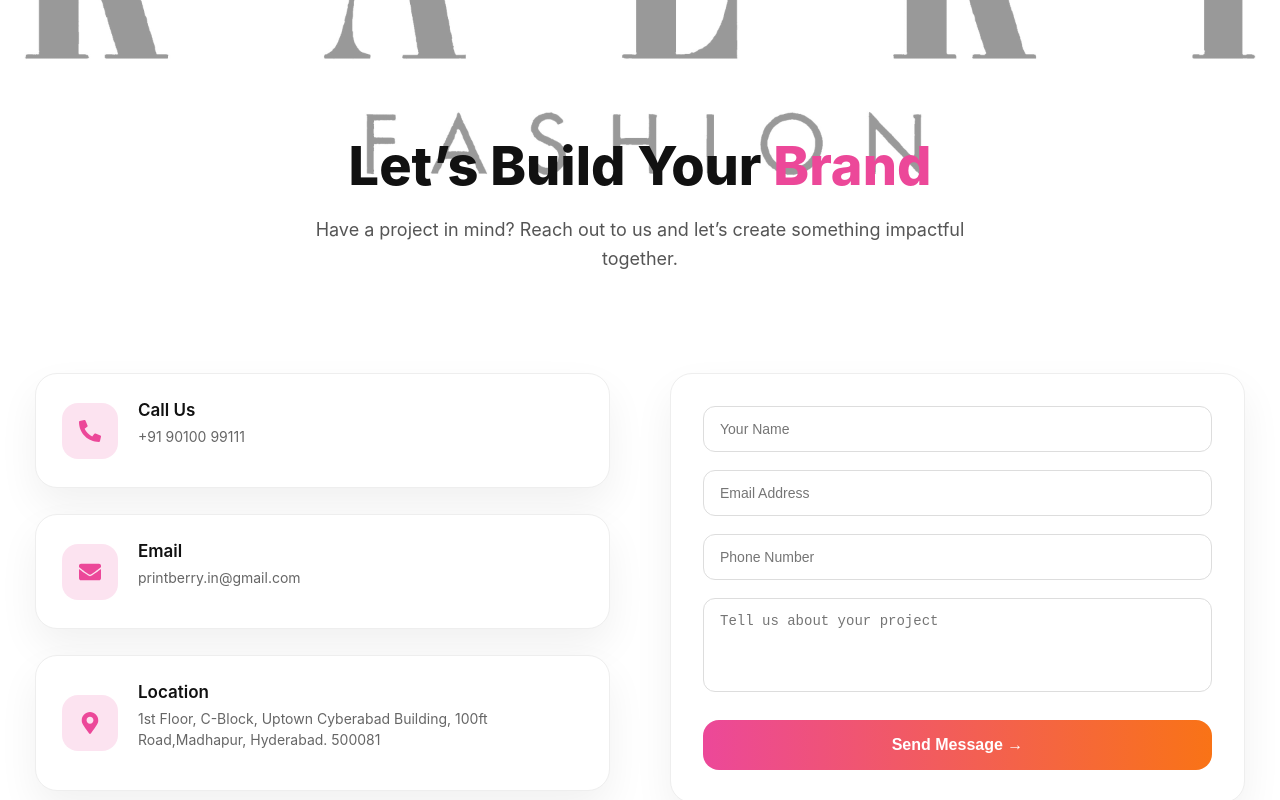
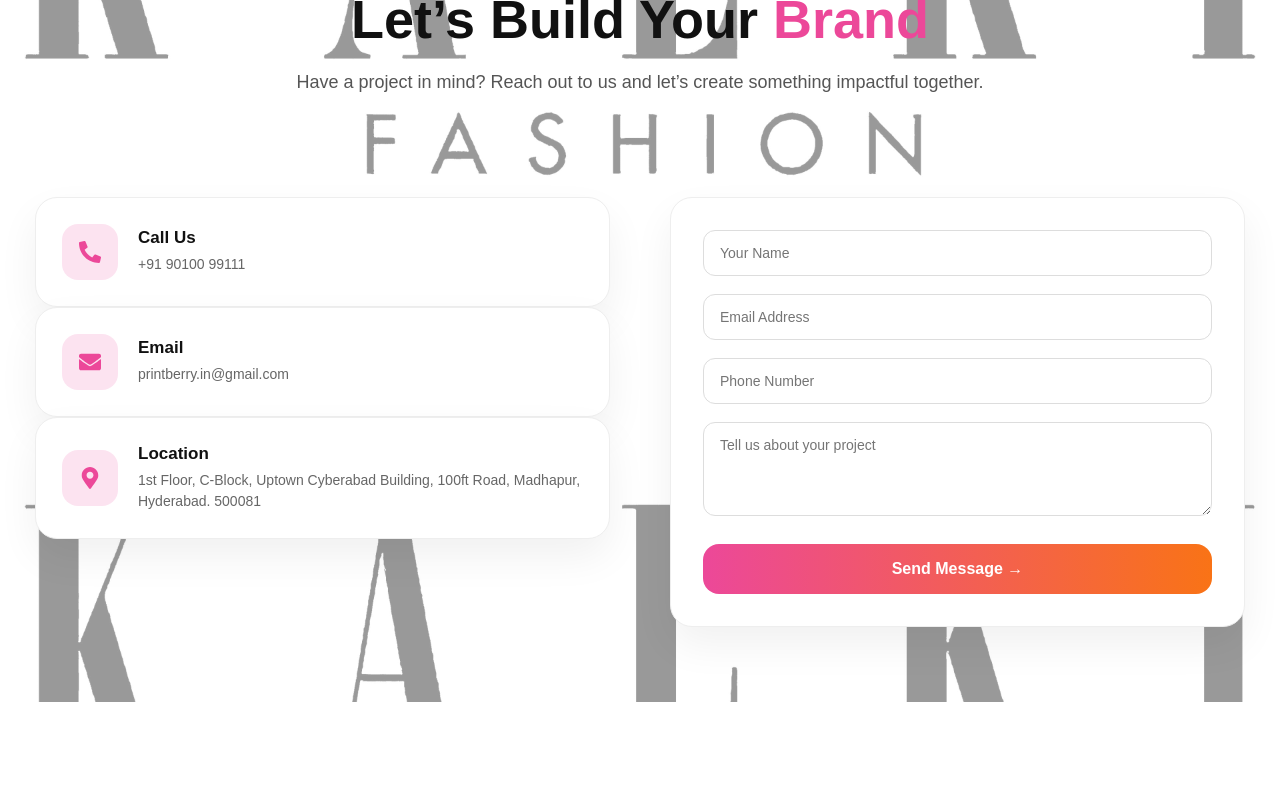
Before and after one commit to pathapatisneha2025-commits/Print-berry, a React (Create React App) app: page /contact in a window 1280 px wide. Shown: the part 480-1280 px from the top of the page. Built offline with nearby package versions, Linux system fonts and the light colour scheme.

Commit message:
changes made

```diff
--- a/src/components/Navbar.js
+++ b/src/components/Navbar.js
@@ -115,9 +115,9 @@ export default function Navbar() {
             </ul>
 
         <div style={{ ...styles.btnRow, gap: "20px" }}>
-  <Link to="/contact">
+  {/* <Link to="/contact">
     <button style={styles.outlineBtn}>Free Quote</button>
-  </Link>
+  </Link> */}
 
   <Link to="/contact">
     <button style={styles.primaryBtn}>Get Started</button>
--- a/src/pages/ContactPage.js
+++ b/src/pages/ContactPage.js
@@ -1,304 +1,201 @@
-import React, { useState, useEffect } from "react";
+import React from "react";
 import { FaPhoneAlt, FaEnvelope, FaMapMarkerAlt } from "react-icons/fa";
 
 export default function ContactPage() {
-const [device, setDevice] = useState("desktop"); // "mobile", "tablet", "desktop"
-
-useEffect(() => {
-  const handleResize = () => {
-    const width = window.innerWidth;
-
-    if (width < 768) {
-      setDevice("mobile");
-    } else if (width >= 768 && width <= 1024) {
-      setDevice("tablet");
-    } else if (width > 1024 && width <= 1440) {
-      setDevice("laptop");
-    } else if (width > 1440) {
-      setDevice("desktop");
-    }
+  const badge = {
+    display: "inline-block",
+    padding: "16px 32px",
+    color: "#ec4899",
+    fontSize: "20px",
+    fontWeight: "800",
+    letterSpacing: "0.5px",
+    marginBottom: "32px",
+    textTransform: "uppercase",
   };
 
-  handleResize(); // Set initial device on mount
-  window.addEventListener("resize", handleResize);
-
-  return () => window.removeEventListener("resize", handleResize);
-}, []);
+  const contactInfo = [
+    { icon: <FaPhoneAlt />, title: "Call Us", text: "+91 90100 99111" },
+    { icon: <FaEnvelope />, title: "Email", text: "printberry.in@gmail.com" },
+    {
+      icon: <FaMapMarkerAlt />,
+      title: "Location",
+      text: "1st Floor, C-Block, Uptown Cyberabad Building, 100ft Road, Madhapur, Hyderabad. 500081",
+    },
+  ];
 
   return (
- <section
-  style={{
-    ...styles.page,
-    padding:
-      device === "mobile"
-        ? "120px 20px 60px"
-        : device === "tablet"
-        ? "180px 30px 70px"
-        : device === "laptop"
-        ? "400px 35px 75px"
-        : "250px 40px 80px", // desktop
-  }}
->
-      {/* HEADER */}
-      <div style={styles.header}>
-        <span style={styles.badge}></span>
+    <>
+      <style>{`
+        * { box-sizing: border-box; margin:0; padding:0; font-family: 'Poppins', sans-serif;}
+        body { background: #fff; color: #111827; }
 
-        <h1 style={styles.heading}>
-          Let’s Build Your <span style={styles.brand}>Brand</span>
+        .contact-page {
+          min-height: 100vh;
+          padding: 250px 40px 80px;
+          background: linear-gradient(rgba(255,255,255,0.6), rgba(255,255,255,0.6)),
+                      url('/kalki.jpeg');
+          background-size: contain;
+          background-position: top center;
+          color: #111;
+        }
+
+        .contact-header {
+          text-align: center;
+          max-width: 720px;
+          margin: 0 auto 100px;
+        }
+
+        .contact-header h1 {
+          font-size: clamp(36px, 5vw, 54px);
+          font-weight: 800;
+          margin-bottom: 18px;
+        }
+
+        .contact-header .brand { color: #ec4899; }
+
+        .contact-header p {
+          font-size: 18px;
+          color: #555;
+          line-height: 1.6;
+        }
+
+        .contact-content {
+          display: grid;
+          grid-template-columns: 1fr 1fr;
+          gap: 60px;
+        }
+
+        .info-card {
+          display: flex;
+          align-items: center;
+          gap: 20px;
+          padding: 26px;
+          border-radius: 22px;
+          background: #fff;
+          border: 1px solid #eee;
+          box-shadow: 0 18px 40px rgba(0,0,0,0.06);
+          transition: all 0.3s ease;
+          cursor: pointer;
+        }
+
+        .info-card:hover {
+          transform: translateY(-6px);
+        }
+
+        .icon-wrap {
+          width: 56px;
+          height: 56px;
+          border-radius: 16px;
+          background: rgba(236,72,153,0.15);
+          display: flex;
+          align-items: center;
+          justify-content: center;
+          font-size: 22px;
+          color: #ec4899;
+          flex-shrink: 0;
+        }
+
+        .info-title { margin: 0; font-size: 17px; font-weight: 600; }
+        .info-text { margin-top: 6px; font-size: 14px; color: #666; line-height: 1.5; }
+
+        .contact-form {
+          background: #fff;
+          border: 1px solid #eee;
+          border-radius: 22px;
+          padding: 32px;
+          display: flex;
+          flex-direction: column;
+          gap: 18px;
+          box-shadow: 0 18px 40px rgba(0,0,0,0.06);
+        }
+
+        .contact-form input,
+        .contact-form textarea {
+          padding: 14px 16px;
+          border-radius: 12px;
+          border: 1px solid #ddd;
+          font-size: 14px;
+          outline: none;
+        }
+
+        .contact-form button {
+          margin-top: 10px;
+          padding: 16px;
+          border-radius: 16px;
+          border: none;
+          background: linear-gradient(90deg,#ec4899,#f97316);
+          color: #fff;
+          font-weight: 700;
+          font-size: 16px;
+          cursor: pointer;
+          transition: transform 0.25s ease;
+        }
+
+        .contact-form button:hover {
+          transform: translateY(-2px);
+        }
+
+        @media (max-width: 1440px) {
+          .contact-page { padding: 300px 35px 75px; }
+        }
+
+        @media (max-width: 1024px) {
+          .contact-page { padding: 300px 30px 70px; }
+        }
+
+        @media (max-width: 768px) {
+          .contact-page { padding: 120px 20px 60px; }
+          .contact-content { grid-template-columns: 1fr; }
+          .contact-header h1 { font-size: 32px; }
+        }
+      `}</style>
+
+      <section className="contact-page">
+        <div className="contact-header">
+          <span style={badge}></span>
+          <h1>
+            Let’s Build Your <span className="brand">Brand</span>
           </h1>
-
-        <p style={styles.subText}>
-          Have a project in mind? Reach out to us and let’s create something
-          impactful together.
+          <p>
+            Have a project in mind? Reach out to us and let’s create something impactful together.
           </p>
         </div>
 
-      {/* CONTENT */}
-      <div
-        style={{
-          ...styles.content,
-gridTemplateColumns: device === "mobile" ? "1fr" : "1fr 1fr",
-        }}
-      >
-        {/* LEFT INFO */}
-        <div style={styles.info}>
-          {[
-            {
-              icon: <FaPhoneAlt />,
-              title: "Call Us",
-              text: "+91 90100 99111",
-            },
-            {
-              icon: <FaEnvelope />,
-              title: "Email",
-              text: "printberry.in@gmail.com",
-            },
-            {
-              icon: <FaMapMarkerAlt />,
-              title: "Location",
-              text: "1st Floor, C-Block, Uptown Cyberabad Building, 100ft Road,Madhapur, Hyderabad. 500081  ",
-            },
-          ].map((item) => (
-            <div
-              key={item.title}
-              style={styles.infoCard}
-              onMouseEnter={(e) =>
-                (e.currentTarget.style.transform = "translateY(-6px)")
-              }
-              onMouseLeave={(e) =>
-                (e.currentTarget.style.transform = "translateY(0)")
-              }
-            >
-              <div style={styles.iconWrap}>{item.icon}</div>
-
+        <div className="contact-content">
+          <div className="info">
+            {contactInfo.map((item) => (
+              <div key={item.title} className="info-card">
+                <div className="icon-wrap">{item.icon}</div>
                 <div>
-                <h4 style={styles.infoTitle}>{item.title}</h4>
-                <p style={styles.infoText}>{item.text}</p>
+                  <h4 className="info-title">{item.title}</h4>
+                  <p className="info-text">{item.text}</p>
                 </div>
               </div>
             ))}
           </div>
 
-        {/* RIGHT FORM */}
           <form
-  style={styles.form}
+            className="contact-form"
             onSubmit={(e) => {
               e.preventDefault();
-
               const name = e.target[0].value;
               const email = e.target[1].value;
               const phone = e.target[2].value;
               const message = e.target[3].value;
-
-    const whatsappNumber = "+91 90100 99111"; // your number with country code
-
-    const text = `
-Hello, I have a new enquiry:
-
-Name: ${name}
-Email: ${email}
-Phone: ${phone}
-Message: ${message}
-    `;
-
+              const whatsappNumber = "+91 90100 99111";
+              const text = `Hello, I have a new enquiry:\nName: ${name}\nEmail: ${email}\nPhone: ${phone}\nMessage: ${message}`;
               const encodedText = encodeURIComponent(text);
-
-    window.open(
-      `https://wa.me/${whatsappNumber}?text=${encodedText}`,
-      "_blank"
-    );
+              window.open(`https://wa.me/${whatsappNumber}?text=${encodedText}`, "_blank");
             }}
           >
-          <input type="text" placeholder="Your Name" style={styles.input} />
-          <input type="email" placeholder="Email Address" style={styles.input} />
-          <input type="text" placeholder="Phone Number" style={styles.input} />
-          <textarea
-            placeholder="Tell us about your project"
-            rows={4}
-            style={styles.textarea}
-          />
-          <button
-            style={styles.submitBtn}
-            onMouseEnter={(e) =>
-              (e.currentTarget.style.transform = "translateY(-2px)")
-            }
-            onMouseLeave={(e) =>
-              (e.currentTarget.style.transform = "translateY(0)")
-            }
-          >
-            Send Message →
-          </button>
+            <input type="text" placeholder="Your Name" />
+            <input type="email" placeholder="Email Address" />
+            <input type="text" placeholder="Phone Number" />
+            <textarea placeholder="Tell us about your project" rows={4} />
+            <button type="submit">Send Message →</button>
           </form>
         </div>
       </section>
+    </>
   );
 }
-
-const styles = {
- page: {
-  minHeight: "100vh",
-  // maxWidth: "1300px",
-  // margin: "0 auto",
-  color: "#111",
-
-background: `
-  linear-gradient(rgba(255,255,255,0.6), rgba(255,255,255,0.6)),
-  url("/kalki.jpeg")
-`,
-
-backgroundSize: "contain",
-backgroundRepeat: "no-repeat",
-backgroundPosition: "top center",
-
-},
-
-
-
-  header: {
-    textAlign: "center",
-    maxWidth: "720px",
-    margin: "0 auto 100px",
-  },
-
- badge: {
-  display: "inline-block",
-  padding: "16px 32px",       // bigger padding for a bolder look
-  color: "#ec4899",
-  fontSize: "20px",           // increased text size
-  fontWeight: "800",          // more emphasis
-  letterSpacing: "0.5px",
-  marginBottom: "32px",       // space below the badge
-  textTransform: "uppercase", // makes it stand out
-},
-
-  heading: {
-    fontSize: "clamp(36px, 5vw, 54px)",
-    fontWeight: "800",
-    marginBottom: "18px",
-  },
-
-  brand: {
-    color: "#ec4899",
-  },
-
-  subText: {
-    fontSize: "18px",
-    color: "#555",
-    lineHeight: "1.6",
-  },
-
-  content: {
-    display: "grid",
-    gap: "60px",
-  },
-
-  info: {
-    display: "flex",
-    flexDirection: "column",
-    gap: "26px",
-  },
-
-  infoCard: {
-    display: "flex",
-    alignItems: "center",
-    gap: "20px",
-    padding: "26px",
-    borderRadius: "22px",
-    background: "#ffffff",
-    border: "1px solid #eee",
-    boxShadow: "0 18px 40px rgba(0,0,0,0.06)",
-    transition: "all 0.3s ease",
-    cursor: "pointer",
-  },
-
-  iconWrap: {
-    width: "56px",
-    height: "56px",
-    borderRadius: "16px",
-    background: "rgba(236,72,153,0.15)",
-    display: "flex",
-    alignItems: "center",
-    justifyContent: "center",
-    fontSize: "22px",
-    color: "#ec4899",
-    flexShrink: 0,
-  },
-
-  infoTitle: {
-    margin: 0,
-    fontSize: "17px",
-    fontWeight: "600",
-  },
-
-  infoText: {
-    marginTop: "6px",
-    fontSize: "14px",
-    color: "#666",
-    lineHeight: "1.5",
-  },
-
-  form: {
-    background: "#ffffff",
-    border: "1px solid #eee",
-    borderRadius: "22px",
-    padding: "32px",
-    display: "flex",
-    flexDirection: "column",
-    gap: "18px",
-    boxShadow: "0 18px 40px rgba(0,0,0,0.06)",
-  },
-
-  input: {
-    padding: "14px 16px",
-    borderRadius: "12px",
-    border: "1px solid #ddd",
-    background: "#fff",
-    color: "#111",
-    fontSize: "14px",
-    outline: "none",
-  },
-
-  textarea: {
-    padding: "14px 16px",
-    borderRadius: "12px",
-    border: "1px solid #ddd",
-    background: "#fff",
-    color: "#111",
-    fontSize: "14px",
-    outline: "none",
-    resize: "none",
-  },
-
-  submitBtn: {
-    marginTop: "10px",
-    padding: "16px",
-    borderRadius: "16px",
-    border: "none",
-    background: "linear-gradient(90deg,#ec4899,#f97316)",
-    color: "#fff",
-    fontWeight: "700",
-    fontSize: "16px",
-    cursor: "pointer",
-    transition: "transform 0.25s ease",
-  },
-};
```
Lines whose indentation alone changed are shown as unchanged.
